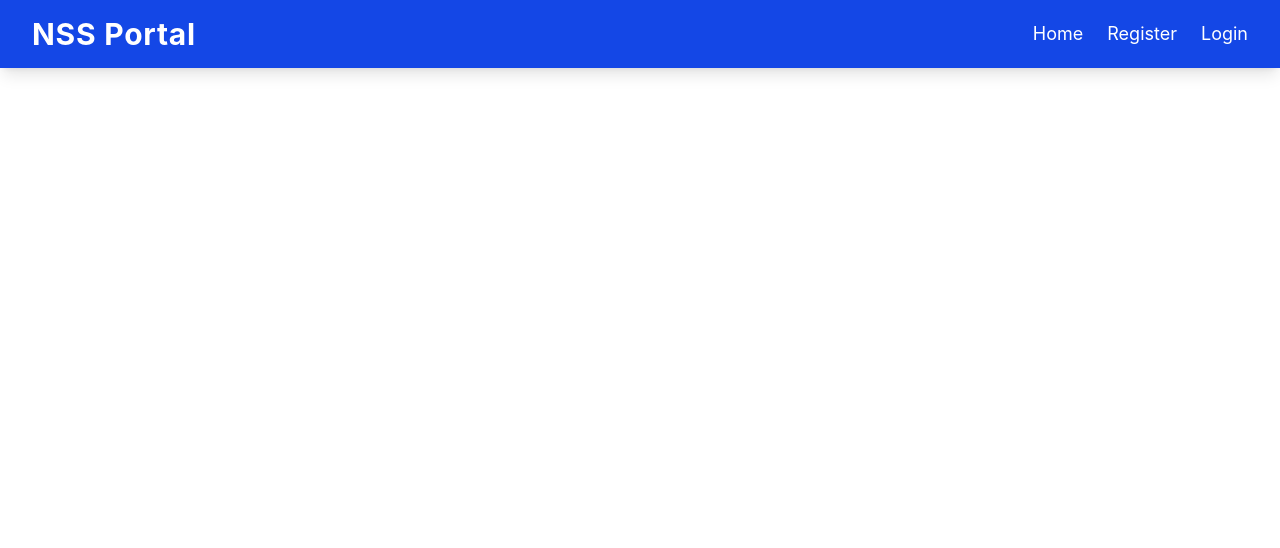
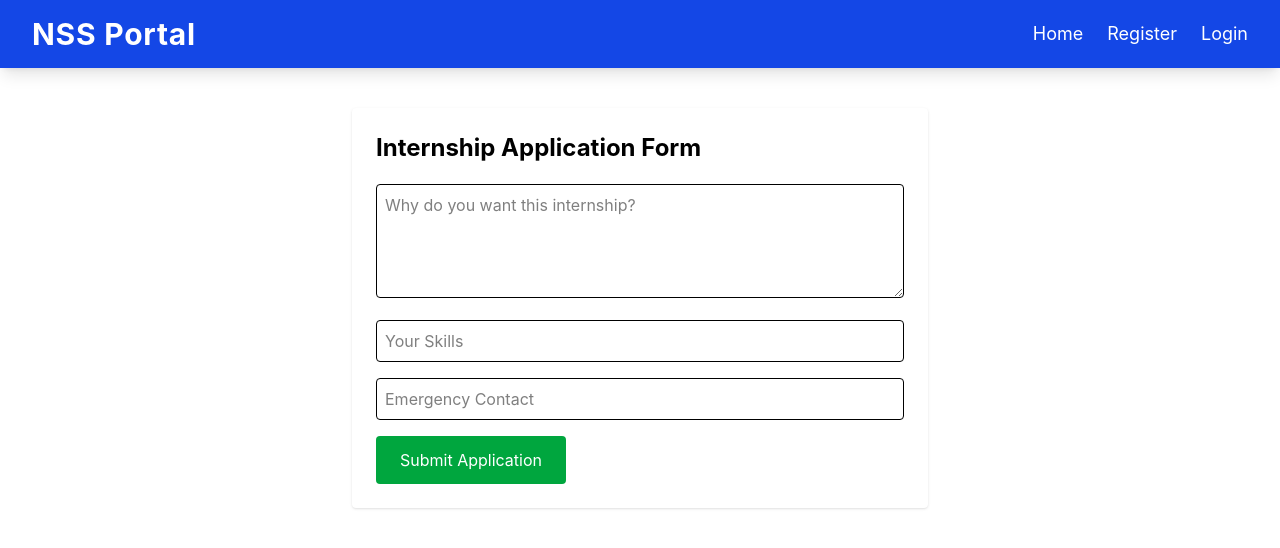
Before and after one commit to sris205/NSS-Social-Internship-Portal, a React app in the folder frontend/: page /apply in a window 1280 px wide. Shown: the top 548 px of the page. Built offline with nearby package versions, Linux system fonts and the light colour scheme; the HTML template or start-up script is replaced by a standard one.

Commit message:
Add new changes

```diff
--- a/frontend/package.json
+++ b/frontend/package.json
@@ -12,6 +12,7 @@
   "dependencies": {
     "@tailwindcss/vite": "^4.3.0",
     "axios": "^1.16.1",
+    "jspdf": "^4.2.1",
     "react": "^19.2.6",
     "react-dom": "^19.2.6",
     "react-router-dom": "^7.15.1"
--- a/frontend/src/App.jsx
+++ b/frontend/src/App.jsx
@@ -11,6 +11,7 @@ import ProtectedRoute from "./components/ProtectedRoute";
 import AdminProtectedRoute from "./components/AdminProtectedRoute";
 import ProfilePage from "./pages/ProfilePage";
 import DailySubmission from "./pages/DailySubmission";
+import Application from "./pages/Application";
 
 function App() {
 
@@ -64,6 +65,11 @@ function App() {
           element={<DailySubmission/>}
          />
 
+      <Route
+         path="/apply"
+         element={<Application/>}
+        />
+
     </Routes>
     </BrowserRouter>
     </>
--- /dev/null
+++ b/frontend/src/pages/Application.jsx
@@ -0,0 +1,87 @@
+import { useState } from "react";
+import axios from "axios";
+
+function Application() {
+  const user = JSON.parse(localStorage.getItem("user"));
+
+  const [formData, setFormData] = useState({
+    motivation: "",
+    skills: "",
+    emergencyContact: "",
+  });
+
+  const handleChange = (e) => {
+    setFormData({
+      ...formData,
+      [e.target.name]: e.target.value,
+    });
+  };
+
+  const handleSubmit = async (e) => {
+    e.preventDefault();
+
+    try {
+      const res = await axios.post(
+        "http://localhost:5000/api/application/create",
+        {
+          userId: user._id,
+          ...formData,
+        }
+      );
+
+      alert(res.data.message);
+    } catch (error) {
+      console.log(error);
+      alert("Error submitting application");
+    }
+  };
+
+  return (
+    <div className="max-w-xl mx-auto mt-10 bg-white p-6 shadow rounded">
+      <h1 className="text-2xl font-bold mb-5">
+        Internship Application Form
+      </h1>
+
+      <form onSubmit={handleSubmit}>
+        <textarea
+          name="motivation"
+          placeholder="Why do you want this internship?"
+          value={formData.motivation}
+          onChange={handleChange}
+          className="border w-full p-2 mb-4 rounded"
+          rows="4"
+          required
+        />
+
+        <input
+          type="text"
+          name="skills"
+          placeholder="Your Skills"
+          value={formData.skills}
+          onChange={handleChange}
+          className="border w-full p-2 mb-4 rounded"
+          required
+        />
+
+        <input
+          type="text"
+          name="emergencyContact"
+          placeholder="Emergency Contact"
+          value={formData.emergencyContact}
+          onChange={handleChange}
+          className="border w-full p-2 mb-4 rounded"
+          required
+        />
+
+        <button
+          type="submit"
+          className="bg-green-600 text-white px-6 py-3 rounded hover:bg-green-700"
+        >
+          Submit Application
+        </button>
+      </form>
+    </div>
+  );
+}
+
+export default Application;
--- a/frontend/src/pages/StudentDashboard.jsx
+++ b/frontend/src/pages/StudentDashboard.jsx
@@ -1,12 +1,14 @@
 import { useNavigate } from "react-router-dom";
 import { useEffect, useState } from "react";
 import axios from "axios";
+import jsPDF from "jspdf";
+
 
 
 function StudentDashboard(){
 
-    const[profileExists, setProfileExists] = useState("false");
-    const[applicationExists, setApplicationExists] = useState("false");
+    const[profileExists, setProfileExists] = useState(false);
+    const[applicationExists, setApplicationExists] = useState(false);
     const[applicationStatus, setApplicationStatus] = useState("");
     const[submissions,setSubmissions] = useState([]);
 
@@ -24,6 +26,7 @@ function StudentDashboard(){
                 setProfileExists(true);
             }
         }catch(error){
+            setProfileExists(false);
             console.log(error);
         }
     };
@@ -48,6 +51,8 @@ function StudentDashboard(){
             }
 
         }catch(error){
+            setApplicationExists(false);
+            setApplicationStatus("");
             console.log(error);
         }
     };
@@ -72,6 +77,52 @@ function StudentDashboard(){
         }catch(error){
             console.log(error);
         }
+    };
+
+    const generateCertificate = ()=>{
+
+        const doc = new jsPDF();
+
+        doc.setFontSize(24);
+        doc.text("National Service Scheme",35, 30);
+
+        doc.setFontSize(20);
+        doc.text("CERTIFICATE OF COMPLETION", 30, 50);
+
+        doc.setFontSize(22);
+        doc.text(
+            `This is certify that`,
+            70,
+            80
+        );
+
+        doc.setFontSize(22);
+        doc.text(
+            user.name.toUpperCase(),
+            60,
+            100
+        );
+
+        doc.setFontSize(14);
+        doc.text(
+            "has successfully completed",
+            55,
+            120
+        );
+
+        doc.text(
+            `Date: ${new Date().toLocaleDateString()}`,
+            20,
+            170
+        );
+
+        doc.text(
+            "Program Coordinator",
+            130,
+            170
+        );
+
+        doc.save("NSS_Certificate.pdf");
     };
 
        useEffect(() => {
@@ -99,9 +150,16 @@ function StudentDashboard(){
         );
 
         if(!completed){
-            pendingDays.push(day);''
+            pendingDays.push(day);
         }
     }
+
+    const allVerified =
+            submissions.length === 10 &&
+            submission.every(
+                (submission)=>
+                    submission.status === "verified"
+            );
 
     return(
 
@@ -120,10 +178,6 @@ function StudentDashboard(){
         <h1 className="text-4xl font-bold text-blue-600">
             Welcome {user?.name}
         </h1>
-
-        <span className="bg-green-100 text-green-700 px-4 py-2 rounded-full mt-4 inline-block">
-            Application Approved
-        </span>
 
         <p className="mt-4 font-semibold text-xl text-blue-600">
             Completed: {submissions.length}/10 Days
@@ -236,11 +290,25 @@ function StudentDashboard(){
         ) : applicationExists ? (
         applicationStatus === "approved" ? (
             <div>
-            {submissions.length === 10 ? (
-                <div className="mt-8 text-green-600 text-2xl font-bold">
-                🎉 Internship Completed
-                </div>
-            ) : (
+                {
+                allVerified ? (
+                   <button
+                     onClick={generateCertificate}
+                     className="
+                        bg-purple-600
+                        hover:bg-purple-700
+                        text-white
+                        px-6
+                        py-3
+                        rounded-xl
+                        font-bold
+                        mt-6
+                        "
+                    >
+                       Download Certificate
+                        </button>
+                ):(
+
                 <button
                 onClick={() =>
                     navigate(`/submit-day/${nextDay}`)
@@ -263,14 +331,18 @@ function StudentDashboard(){
                 + Submit Day {nextDay}
                 </button>
             )}
+
             </div>
+
         ) : (
             <div className="mt-8 bg-yellow-100 text-yellow-700 p-4 rounded-xl">
             Application Submitted — Pending Approval
             </div>
         )
         ) : (
-        <button className="bg-green-600 text-white px-6 py-3 rounded-lg mt-8">
+        <button
+            onClick={()=> navigate("/apply")}
+            className="bg-green-600 text-white px-6 py-3 rounded-lg mt-8">
             Apply for Internship
         </button>
         )}
```
Also changed, not shown: 1 other file (tests, documents, lock files or other folders).
